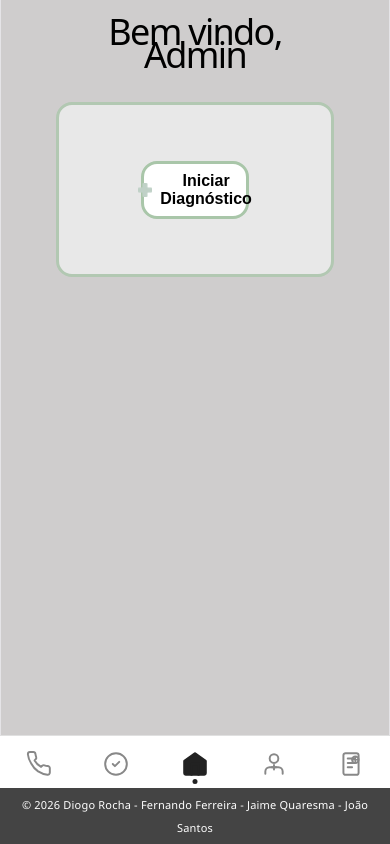
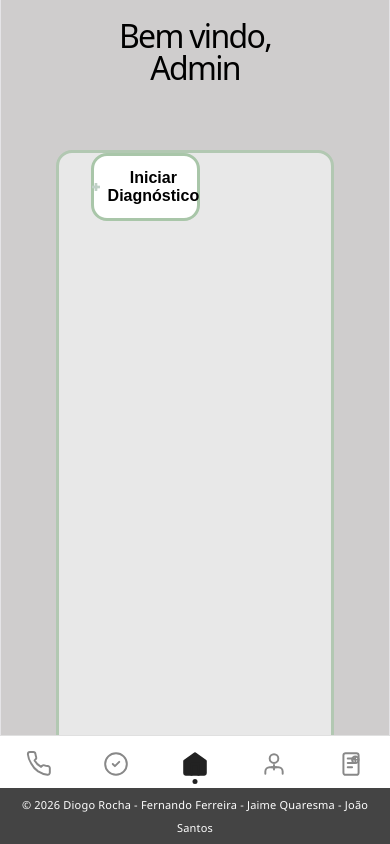
Before and after one commit to fernandoferreira-dev/pcmr, a React (Vite) app in the folder mobile-app/: page / in a window 390 px wide. Both pictures are taken after typing "Sample", "Sample123" into the empty fields and a click on the button "Login". Built offline with nearby package versions, Linux system fonts and the light colour scheme.

Commit message:
refactor: simplify diagnostic button layout and adjust styles for better responsiveness

```diff
--- a/mobile-app/src/components/diagnostic-button-component.tsx
+++ b/mobile-app/src/components/diagnostic-button-component.tsx
@@ -4,13 +4,10 @@ import btnImg from '../assets/diag.png';
 interface DiagnosticButtonComponentProps {}
 
 const DiagnosticButtonComponent: FC<DiagnosticButtonComponentProps> = () => (
-  <div>
-    <button className="diagnosticbtn" style={{ width: '40%', height: '50%'}}>
+    <button className="diagnosticbtn">
       <img src={btnImg} alt="Diagnostic Icon" style={{ width: '20%'}}/>
       Iniciar Diagnóstico
     </button>
-
-  </div>
 );
 
 export default DiagnosticButtonComponent;
--- a/mobile-app/src/styles/styles.css
+++ b/mobile-app/src/styles/styles.css
@@ -10,13 +10,13 @@
 .mainbox {
     display: flex;
     align-self: center;
-    align-items: center;
     justify-content: center;
     border: 3px solid #B2C8B2;
     border-radius: 1rem;
     background-color: #E8E8E8;
-    height: 20vh;
+    height: 80vh;
     width: 70%;
+    margin-top: 30px;
 }
 
 .cancelbtn {
@@ -45,16 +45,18 @@
     display: flex;
     justify-content: center;
     align-items: center;
-    align-self: center;
     margin: 0 auto;
     gap: 0.5rem;
     background-color: #FFFFFF;
     color: #000000;
     font-weight: bold;
     font-size: 1rem;
-    padding: 0.5rem 1rem;
+    padding: 1.5rem 2rem;
     border: 3px solid #a9c6a9;
     border-radius: 1rem;
+    margin-left: 2rem;
+    width: 40%;
+    height: 10%;
 }
 
 .login-page {
@@ -81,6 +83,8 @@
     display: block;
     width: 50%;
     color: #000000;
+    font-size: 2rem;
+    line-height: 1;
 }
 
 .login-page label {
```
